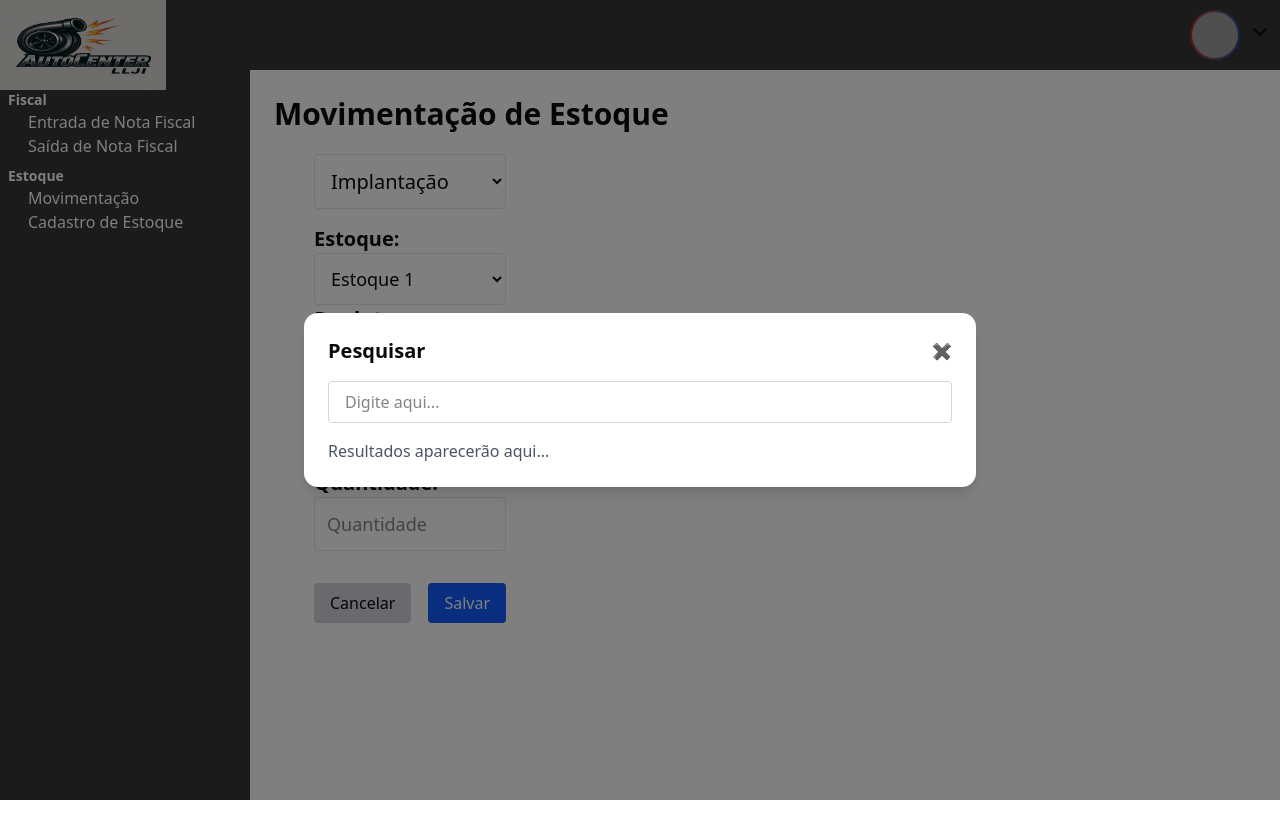
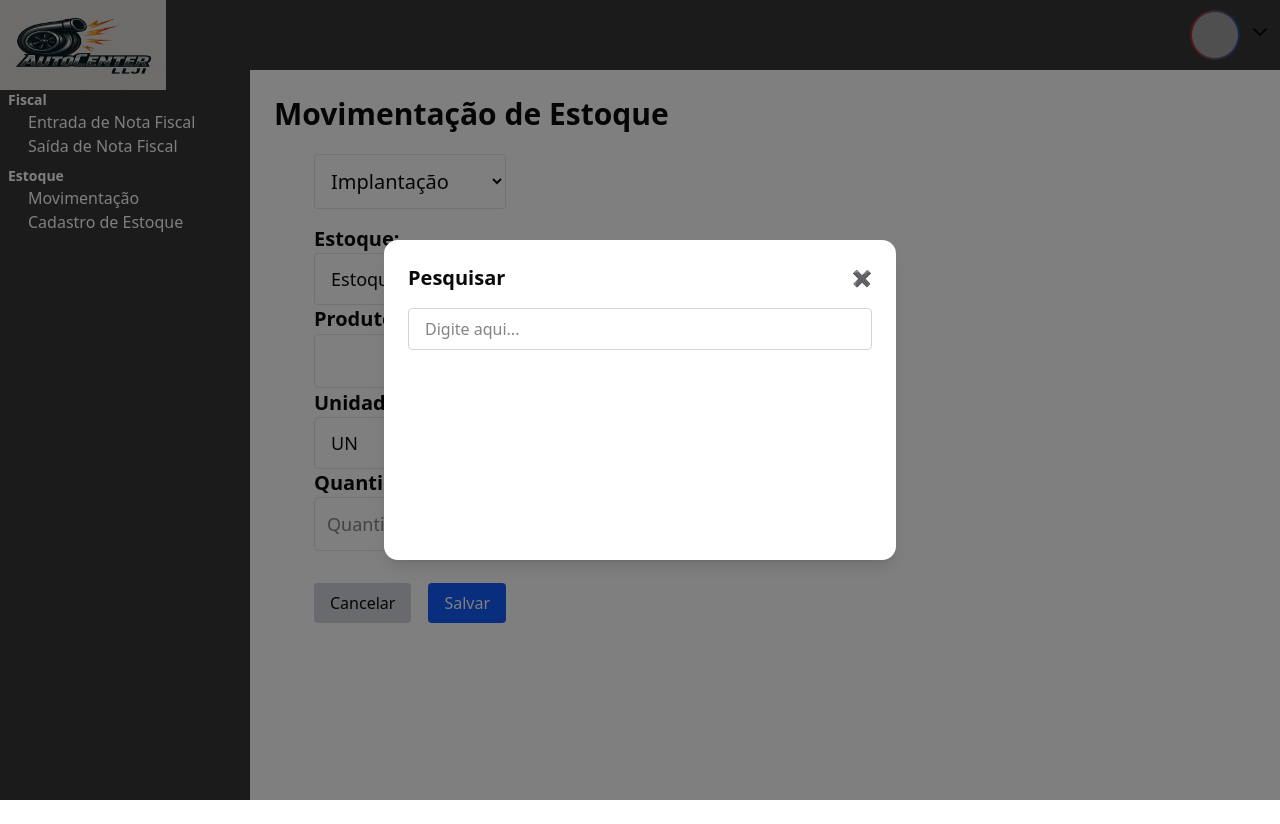
Before and after one commit to JeffersonLudwig/Frameworks, a Next.js app in the folder frontend/: page /estoque/movimentacao in a window 1280 px wide. Both pictures are taken after typing "Sample", "Sample" into the empty fields and a click on the button 542 px from the left and 361 px from the top of the page. Built offline with nearby package versions, Linux system fonts and the light colour scheme; grey boxes are pictures that could not be loaded.

Commit message:
Feat: adicionado busca no pop up

```diff
--- a/frontend/app/estoque/movimentacao/implantacao.tsx
+++ b/frontend/app/estoque/movimentacao/implantacao.tsx
@@ -8,13 +8,15 @@ export default function Implantacao() {
   const [produto, setProduto] = useState("");
   const [unidade, setUnidade] = useState("UN");
   const [mostrarPopup, setMostrarPopup] = useState(false);
+  const [pesquisa, setPesquisa] = useState("");
+  const [resultados, setResultados] = useState([]);
+
   const handleChangeProduto = (e: React.ChangeEvent<HTMLInputElement>) => {
     const value = e.target.value;
     if (/^\d*$/.test(value)) {
       setProduto(value);
     }
   };
-
   const MenuPesquisa = () => {
     setMostrarPopup(true);
   };
@@ -64,6 +66,29 @@ export default function Implantacao() {
     e.preventDefault();
   };
 
+  const handleChangePesquisa = (e: React.ChangeEvent<HTMLInputElement>) => {
+    const texto = e.target.value;
+    setPesquisa(texto);
+  };
+
+  useEffect(() => {
+    if (pesquisa === "") {
+      setResultados([]);
+      return;
+    }
+
+    const buscar = async () => {
+      try {
+        const res = await fetch(`/api/produtos?query=${pesquisa}`);
+        const data = await res.json();
+        setResultados(data);
+      } catch (error) {
+        console.error("Erro na busca:", error);
+      }
+    };
+
+    buscar();
+  }, [pesquisa]);
   return (
     <div>
       <div className="flex flex-col">
@@ -133,7 +158,7 @@ export default function Implantacao() {
         <>
           <div className="fixed inset-0 bg-black opacity-50 z-40" />
           <div className="fixed inset-0 z-50 flex items-center justify-center px-4">
-            <div className="bg-white rounded-xl shadow-lg w-full max-w-2xl p-6">
+            <div className="bg-white rounded-xl shadow-lg w-[40vw] p-6 h-[40vh]">
               <div className="flex justify-between items-center mb-4">
                 <h2 className="text-xl font-semibold">Pesquisar</h2>
                 <button
@@ -147,9 +172,21 @@ export default function Implantacao() {
                 type="text"
                 placeholder="Digite aqui..."
                 className="w-full border border-gray-300 rounded px-4 py-2 mb-4"
+                value={pesquisa}
+                onChange={handleChangePesquisa}
               />
-              <div>
-                <p className="text-gray-600">Resultados aparecerão aqui...</p>
+              <div className="mt-4">
+                {pesquisa !== "" && resultados.length === 0 ? (
+                  <p className="text-gray-500">Nenhum resultado encontrado.</p>
+                ) : (
+                  <ul>
+                    {resultados.map((item: any) => (
+                      <li key={item.id} className="border p-2 rounded mb-2">
+                        {item.nome}
+                      </li>
+                    ))}
+                  </ul>
+                )}
               </div>
             </div>
           </div>
```
